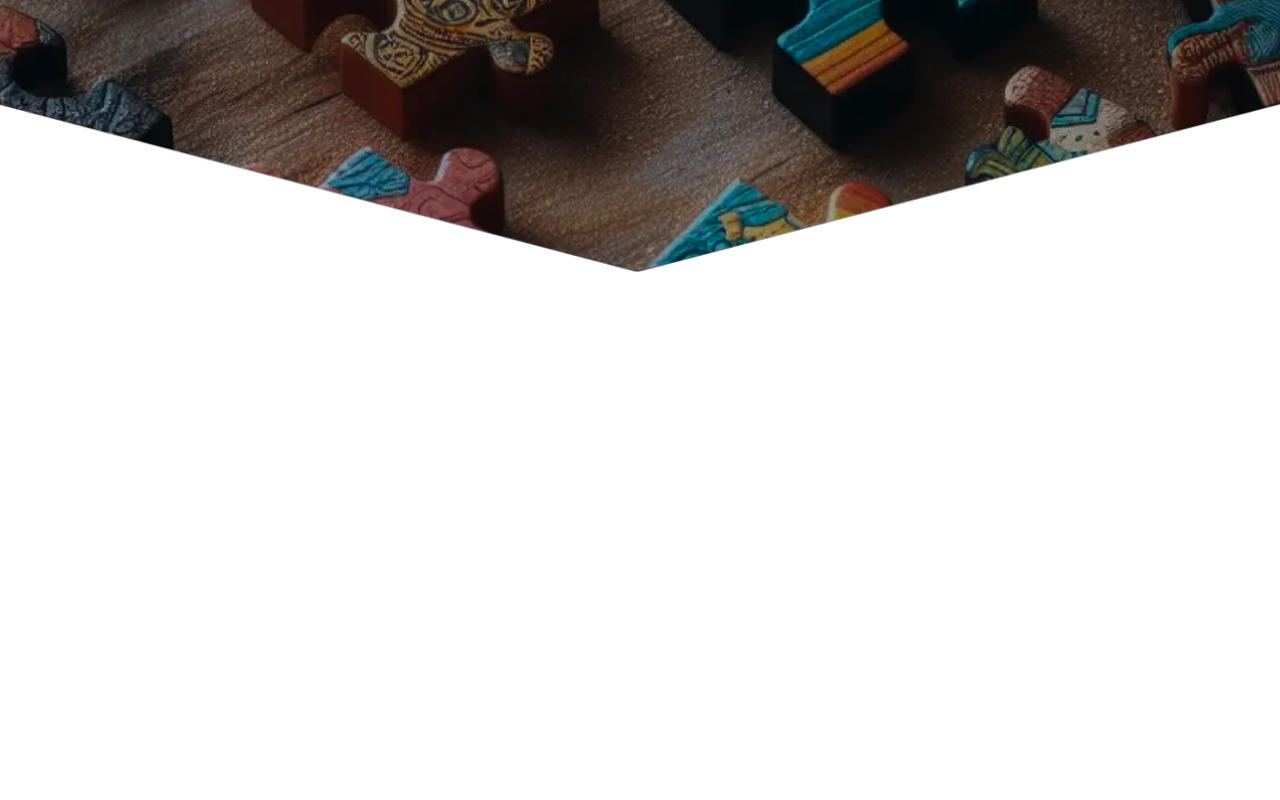
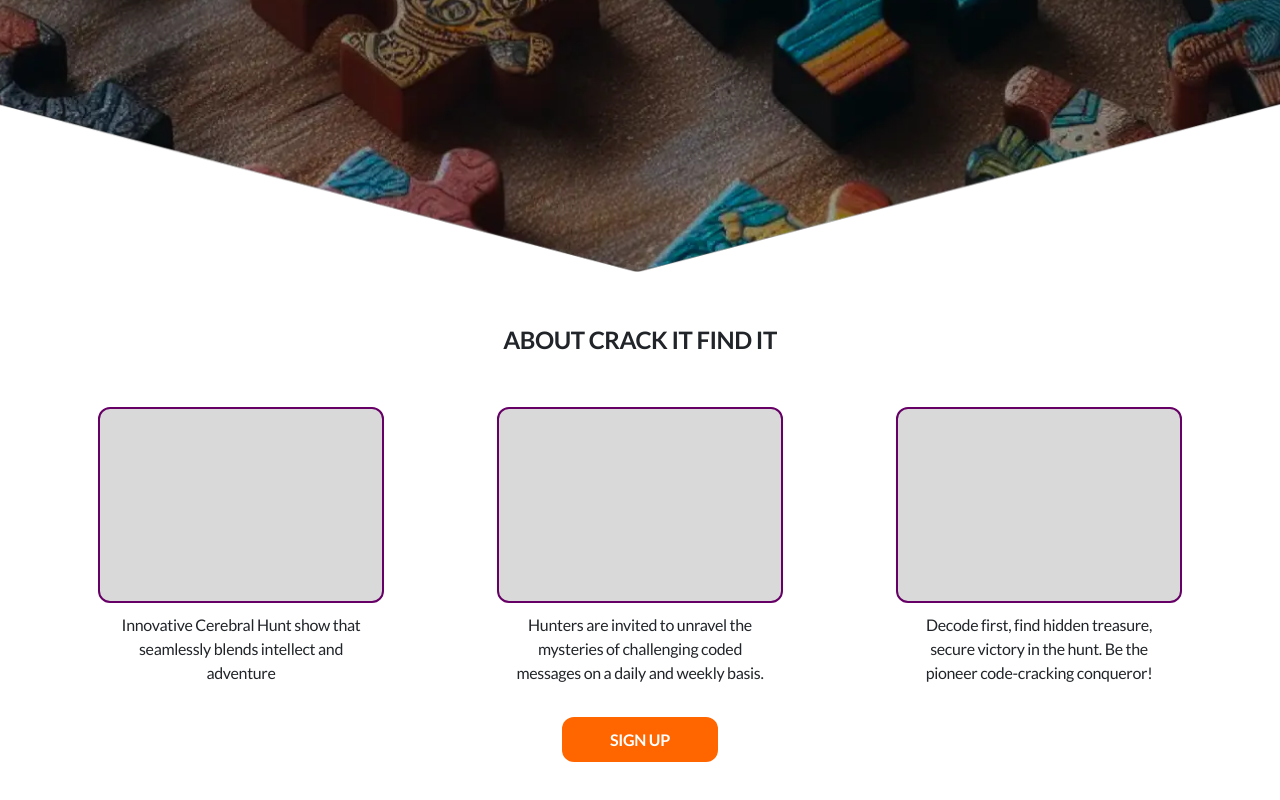
Before and after one commit to Neche-Stephen/Crack_it, a React (Vite) app: page / in a window 1280 px wide. Shown: the part 528-1328 px from the top of the page. Before the commit the page ends 800 px from the top, so only its background shows below. Built offline with nearby package versions, Linux system fonts and the light colour scheme; a web font is replaced by a local one.

Commit message:
Added about section

```diff
--- a/src/routes/landingpage/LandingPage.jsx
+++ b/src/routes/landingpage/LandingPage.jsx
@@ -57,6 +57,37 @@ export default function LandingPage() {
        </Container>
        </header>
 
+      {/* About Section  */}
+        <Container className='mt-5 mb-5'>
+          <Row className={`justify-content-center mb-5`}>
+            <Col xs = 'auto' className={`${styles.about_it}`}>ABOUT CRACK IT FIND IT</Col>
+          </Row>
+         <Row className={`mb-3 justify-content-center justify-content-md-between`}>
+            <div className={`${styles.about_div_col}`}>
+              <div className={`${styles.about_div_row}`}>
+                  <div className={`${styles.about_div}`}></div>
+                  <p className={`${styles.about_text}`}>Innovative Cerebral Hunt show that seamlessly blends intellect and adventure</p>
+              </div>
+            </div>
+
+            <div className={`${styles.about_div_col}`}>
+              <div className={`${styles.about_div_row}`}>
+                  <div className={`${styles.about_div}`}></div>
+                  <p className={`${styles.about_text}`}> Hunters are invited to unravel the mysteries of challenging coded messages on a daily and weekly basis.</p>
+              </div>
+            </div>
+
+           <div className={`${styles.about_div_col}`}>
+              <div className={`${styles.about_div_row}`}>
+                  <div className={`${styles.about_div}`}></div>
+                  <p className={`${styles.about_text}`}>Decode first, find hidden treasure, secure victory in the hunt. Be the pioneer code-cracking conqueror!</p>
+              </div>
+            </div>
+         </Row>
+         <Row className={`justify-content-center`}>
+            <Link to='' className={`${styles.sign_up} col-auto px-5 py-2`}>SIGN UP</Link>
+         </Row>
+        </Container>
 
 
 
--- a/src/routes/landingpage/LandingPage.module.css
+++ b/src/routes/landingpage/LandingPage.module.css
@@ -107,3 +107,61 @@
         line-height: 15px;
     }
 }
+
+
+/* About Section */
+
+.about_it{
+    font-family: Lato;
+    font-size: 24px;
+    font-weight: 700;
+    line-height: 39px;
+    letter-spacing: -0.02em;
+}
+
+.about_div_col{
+    width: 30% !important;
+}
+
+@media(max-width:767px){
+    .about_div_col{
+        width: 90% !important;
+    }
+}
+
+.about_div_row{
+    display: flex;
+    flex-direction: column;
+    align-items: center;
+    justify-content: center;
+    gap: 10px;
+}
+
+.about_div{
+    background: #D9D9D9;
+    border: 2px solid #660066;
+    width: 90%;
+    height: 196px;
+    border-radius: 12px;
+}
+.about_text{
+    font-family: Lato;
+    font-size: 16px;
+    font-weight: 400;
+    line-height: 24px;
+    letter-spacing: -0.02em;
+    text-align: center;
+    width: 85%;
+}
+
+.sign_up{
+    background: #FF6600;
+    font-family: Lato;
+    font-size: 16px;
+    font-weight: 700;
+    line-height: 29px;
+    letter-spacing: -0.02em;
+    text-decoration: none;
+    border-radius: 12px;
+    color: white;
+}
```
